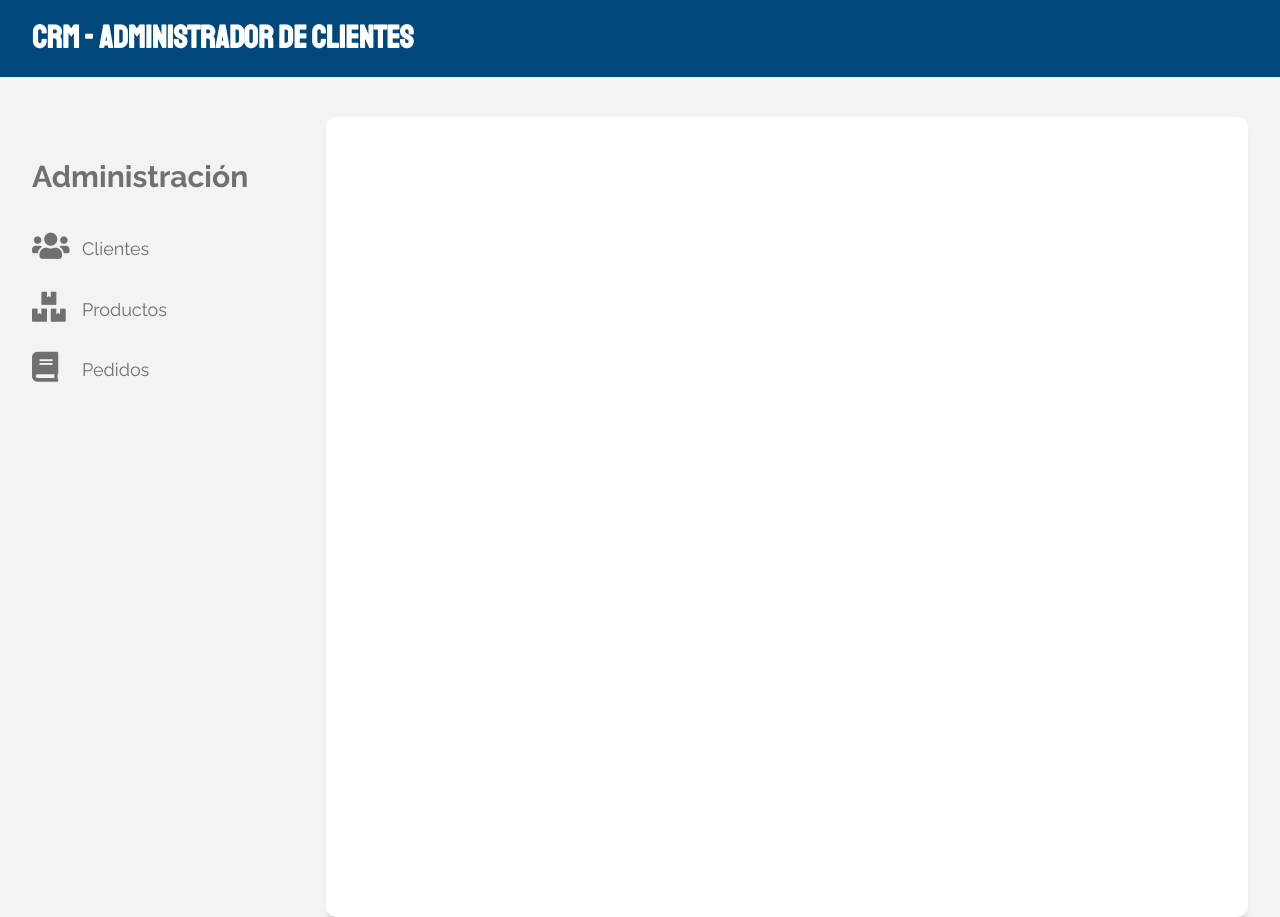
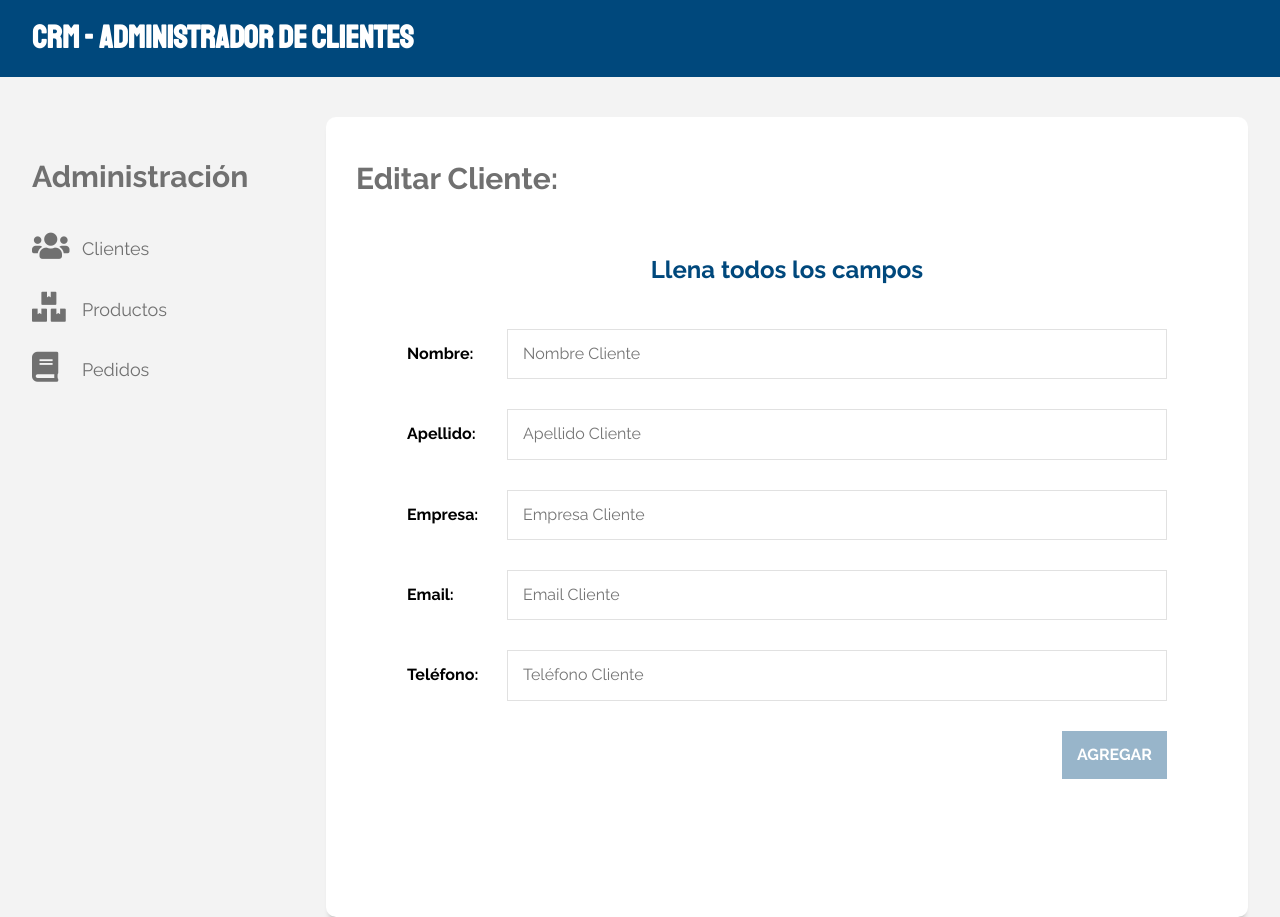
Before and after one commit to mauromolina/react-node-client, a React (Create React App) app: page /clients/edit/1 in a window 1280 px wide. Built offline with nearby package versions, Linux system fonts and the light colour scheme; no server answers.

Commit message:
added edit client component

```diff
--- a/src/App.js
+++ b/src/App.js
@@ -6,6 +6,7 @@ import Clients from './components/clients/Clients';
 import Products from './components/products/Products';
 import Orders from './components/orders/Orders';
 import NewClient from './components/clients/newClient';
+import EditClient from './components/clients/editClient';
 
 function App() {
   return (
@@ -18,6 +19,7 @@ function App() {
           <Switch>
             <Route exact path="/" component={Clients}/>
             <Route exact path="/clients/new" component={NewClient}/>
+            <Route exact path="/clients/edit/:id" component={EditClient}/>
             <Route exact path="/products" component={Products}/>
             <Route exact path="/orders" component={Orders}/>
           </Switch>
--- a/src/components/clients/Client.js
+++ b/src/components/clients/Client.js
@@ -1,4 +1,5 @@
 import React from 'react';
+import { Link } from 'react-router-dom';
 
 const Client = ({ client }) => {
 
@@ -14,10 +15,10 @@ const Client = ({ client }) => {
                     <p>{phone}</p>
                 </div>
                 <div className="acciones">
-                    <a href="#" className="btn btn-azul">
+                    <Link to={`/clients/edit/${client._id}`} className="btn btn-azul">
                         <i className="fas fa-pen-alt"></i>
                         Editar Cliente
-                    </a>
+                    </Link>
                     <button type="button" className="btn btn-rojo btn-eliminar">
                         <i className="fas fa-times"></i>
                         Eliminar Cliente
--- /dev/null
+++ b/src/components/clients/editClient.js
@@ -0,0 +1,133 @@
+import React, {useState, useEffect} from 'react';
+import Swal from 'sweetalert2';
+import { withRouter } from 'react-router-dom'
+import axiosClient from '../../config/axios';
+
+const EditClient = (props) => {
+
+    const { id } = props.match.params;
+
+    const [client, setClient] = useState({
+        name: '',
+        surname: '',
+        company: '',
+        email: '',
+        phone: ''
+    });
+
+    const requestApi = async () => {
+        const apiResponse = await axiosClient.get(`/clients/${id}`);
+        setClient(apiResponse.data);
+    }
+
+    useEffect(() => {
+        requestApi();
+    }, []);
+
+    const handleChange = (e) => {
+        setClient({
+            ...client,
+            [e.target.name]: e.target.value
+        })
+    }
+
+    const handleSubmit = async (e) => {
+        e.preventDefault();
+        await axiosClient.put(`clients/${client._id}`, client)
+        .then( response => {
+            if(response.data.code === 11000){
+                Swal.fire(
+                    'Error',
+                    'El correo ya está en uso',
+                    'error'
+                )
+                props.history.push('/clients/new');
+            }else {
+                console.log(response.data);
+                Swal.fire(
+                    'Perfecto!',
+                    'Se actualizó correctamente el cliente',
+                    'success'
+                )
+                props.history.push('/');
+            }
+        })
+    }
+
+    const validateClient = () => {
+        const { name, surname, company, email , phone} = client;
+        let valid = !name.length || !surname.length || !email.length || !company.length || !phone.length;
+        return valid;
+    }
+
+    return (
+        <>
+            <h2>Editar Cliente: {client.name + ' ' + client.surname}</h2>
+            <form
+                onSubmit={handleSubmit}>
+                <legend>Llena todos los campos</legend>
+
+                <div className="campo">
+                    <label>Nombre:</label>
+                    <input
+                        type="text"
+                        placeholder="Nombre Cliente"
+                        name="name"
+                        onChange={handleChange}
+                        value={client.name}/>
+                </div>
+
+                <div className="campo">
+                    <label>Apellido:</label>
+                    <input
+                        type="text"
+                        placeholder="Apellido Cliente"
+                        name="surname"
+                        onChange={handleChange}
+                        value={client.surname}/>
+                </div>
+
+                <div className="campo">
+                    <label>Empresa:</label>
+                    <input
+                        type="text"
+                        placeholder="Empresa Cliente"
+                        name="company"
+                        onChange={handleChange}
+                        value={client.company}/>
+                </div>
+
+                <div className="campo">
+                    <label>Email:</label>
+                    <input
+                        type="email"
+                        placeholder="Email Cliente"
+                        name="email"
+                        onChange={handleChange}
+                        value={client.email}/>
+                </div>
+
+                <div className="campo">
+                    <label>Teléfono:</label>
+                    <input
+                        type="text"
+                        placeholder="Teléfono Cliente"
+                        name="phone"
+                        onChange={handleChange}
+                        value={client.phone}/>
+                </div>
+
+                <div className="enviar">
+                        <input
+                            type="submit"
+                            className="btn btn-azul"
+                            value="Agregar"
+                            disabled={validateClient()}/>
+                </div>
+
+            </form>
+        </>
+     );
+}
+
+export default withRouter(EditClient);
```
Also changed, not shown: src/components/products/newProduct.js (added, +9 -0 lines).
